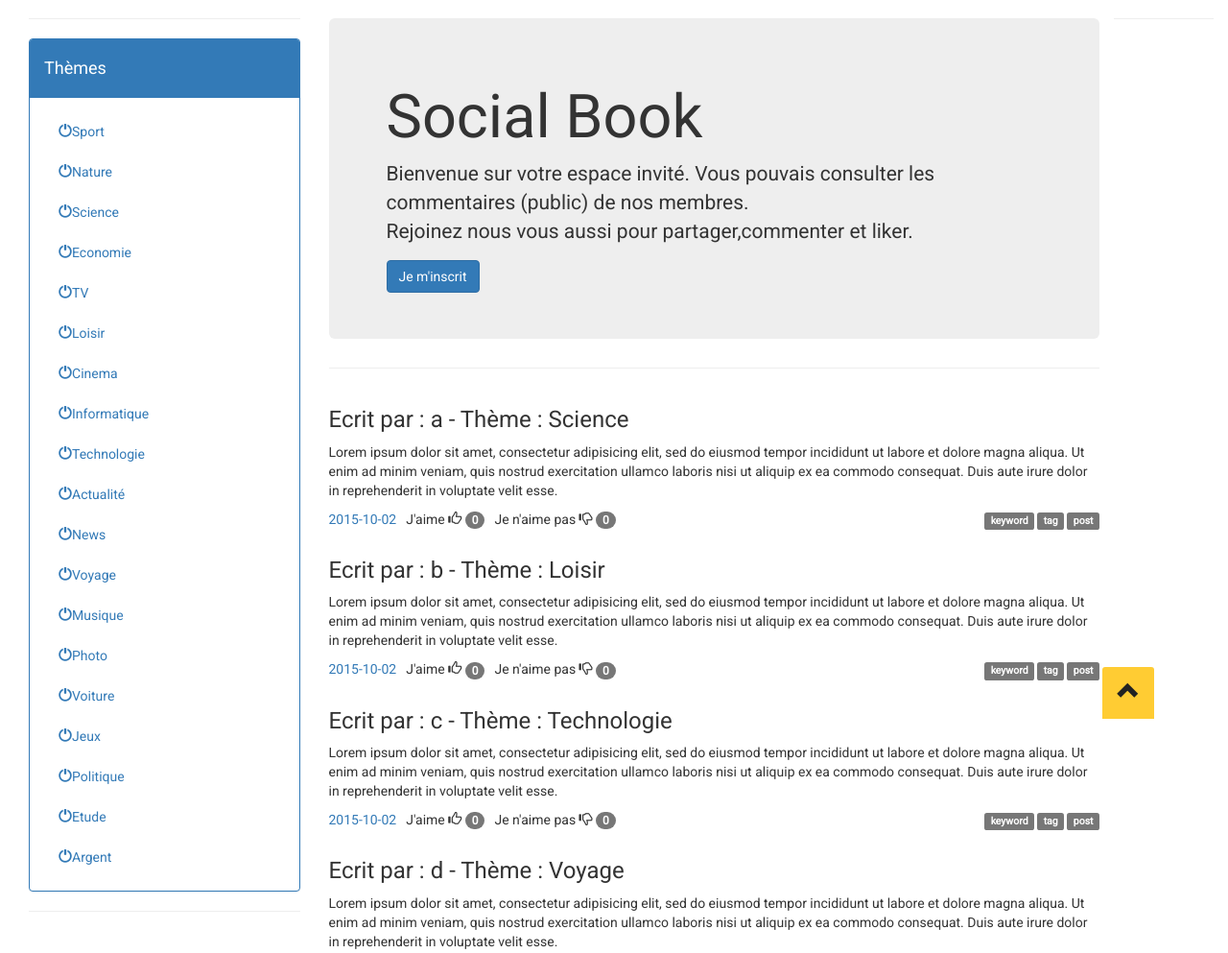
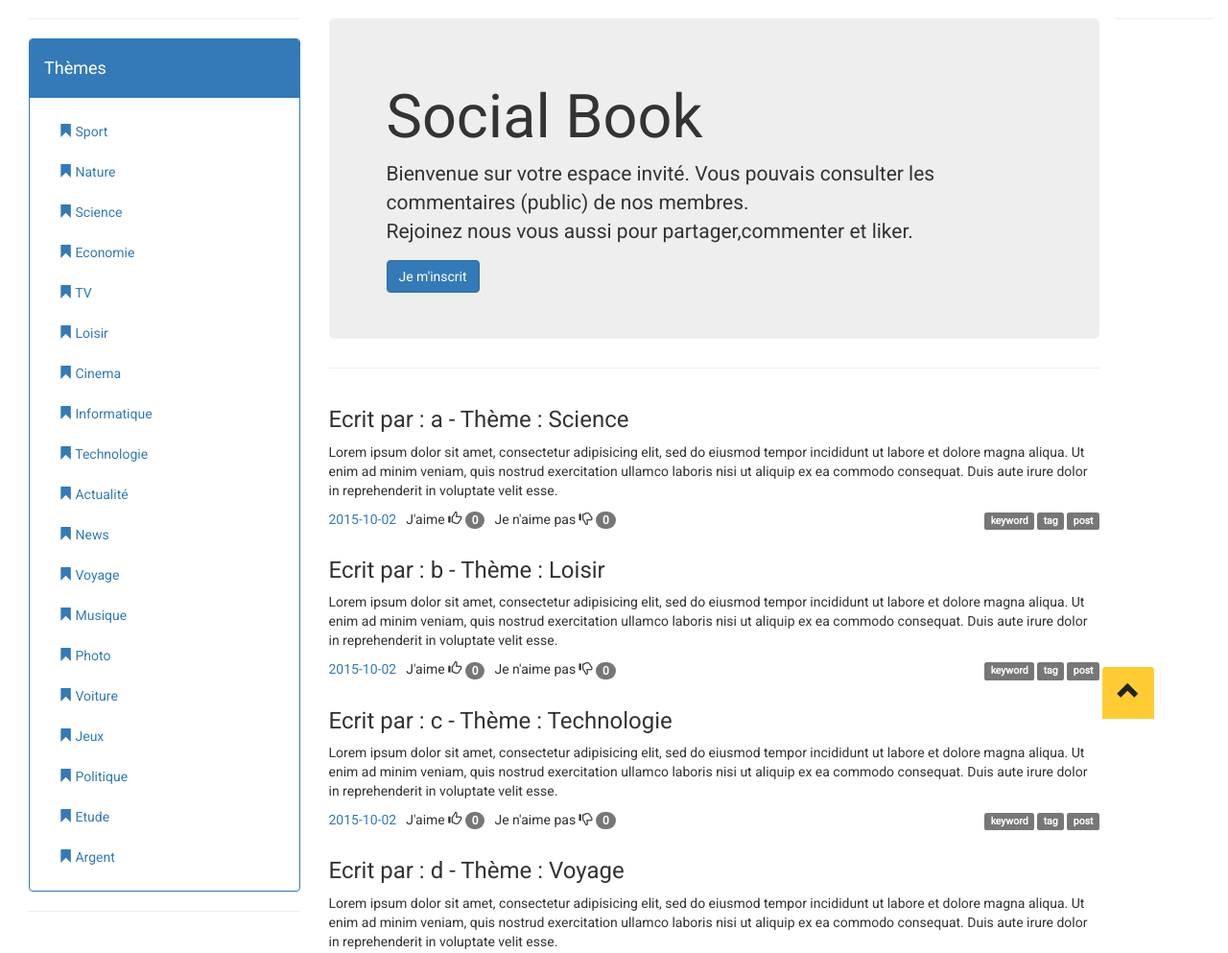
Before and after one commit to YRPRO/Pweb, a PHP site: page /vue/filVisiteur.php in a window 1280 px wide. Shown: the part 51-1044 px from the top of the page at 96% size. Run offline with PHP 8.4, Linux system fonts and the light colour scheme; data comes from the database, SQL or seed files in the repository; some libraries are stand-ins or nearby versions.

Commit message:
Maj 14/10 - 10 h 14

```diff
--- a/vue/filVisiteur.php
+++ b/vue/filVisiteur.php
@@ -22,7 +22,7 @@
 
           for($i = 0;$i<count($theme);$i++){
             ?>
- <li><a href="#"><span class="glyphicon glyphicon-off"></span><?php echo $theme[$i]->libelleTheme ?></a></li>
+ <li><a href="#"><span class="glyphicon glyphicon-bookmark"></span> <?php echo $theme[$i]->libelleTheme ?></a></li>
 <?php } ?>
 </ul>
 
```
